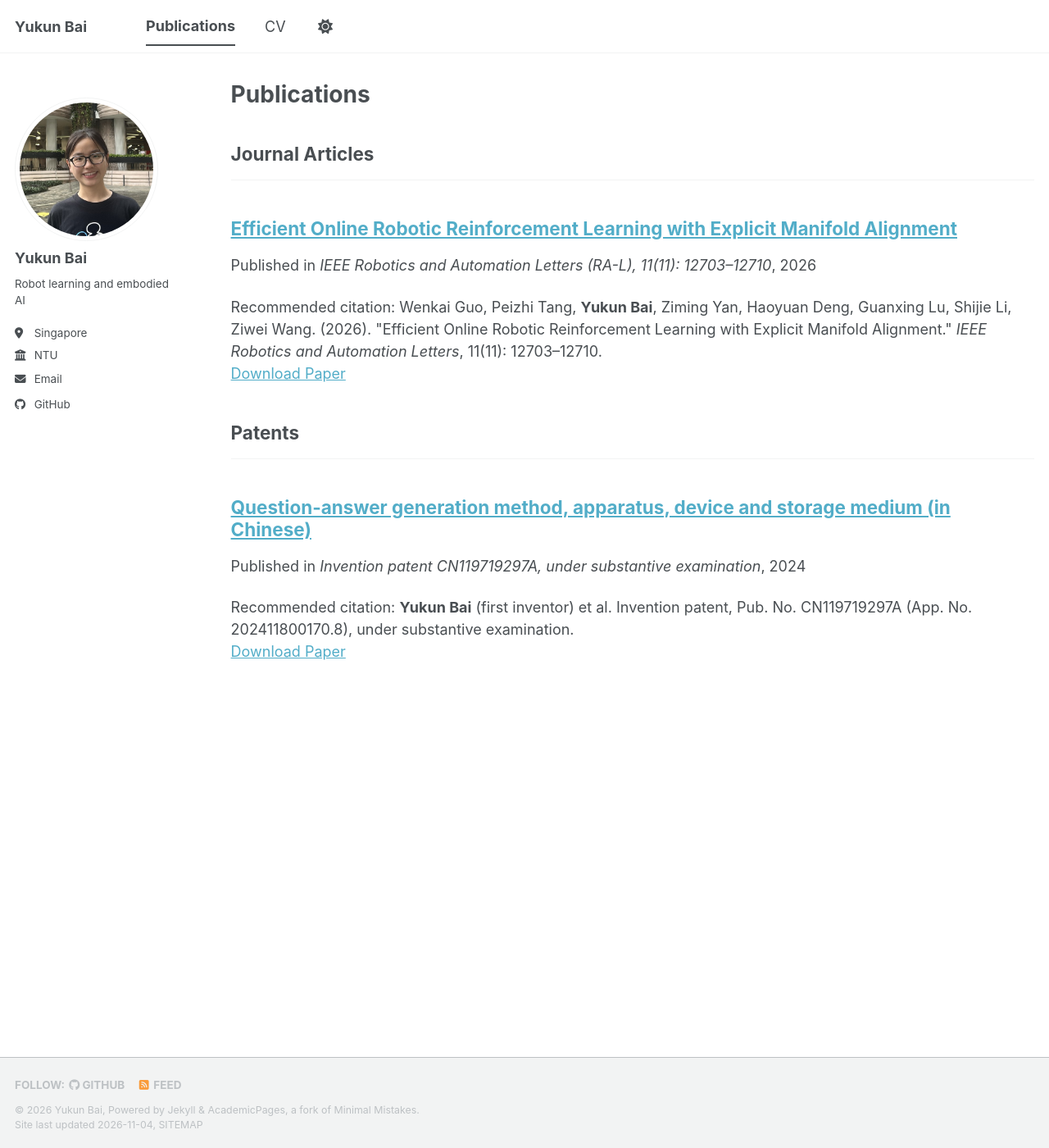
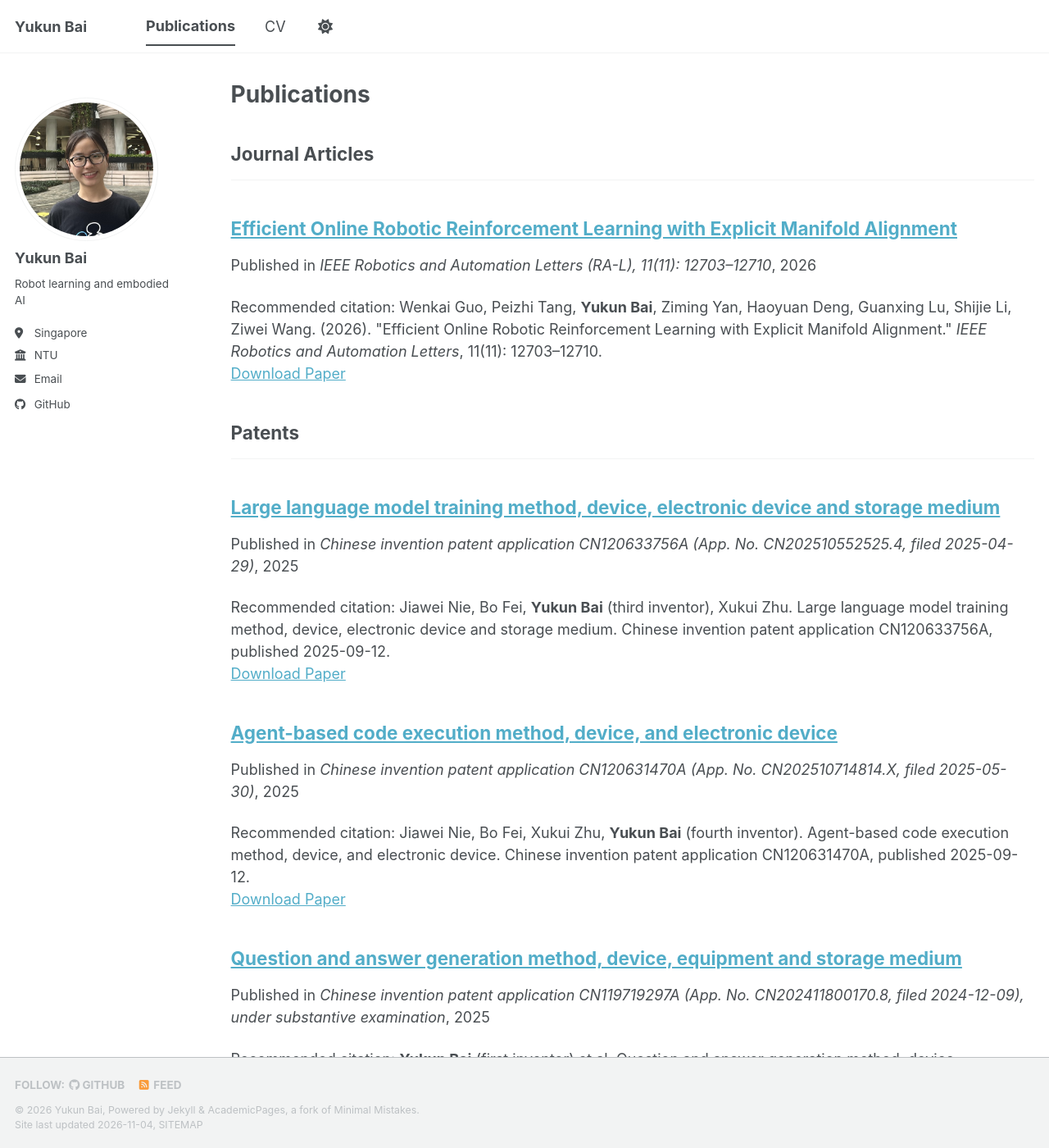
Before and after one commit to yukun-bai/yukun-bai.github.io, a Jekyll site: the page built from _pages/publications.html, in a window 1280 px wide and 1400 px high. Shown: the whole window at 82% size. Built offline with Jekyll 4.4.1, drawn with Linux system fonts in a browser that asks for light colours; a style sheet for code colours, icons or effects is not loaded.

Commit message:
List three patents with English titles
Co-Authored-By: Claude Sonnet 5.5 <noreply@anthropic.com>

```diff
--- a/_publications/2024-qa-patent.md
+++ b/_publications/2024-qa-patent.md
@@ -1,10 +1,10 @@
 ---
-title: "Question-answer generation method, apparatus, device and storage medium (in Chinese)"
+title: "Question and answer generation method, device, equipment and storage medium"
 collection: publications
 category: patents
-permalink: /publication/2024-qa-patent
-date: 2024-12-01
-venue: 'Invention patent CN119719297A, under substantive examination'
-paperurl: 'https://patents.google.com/patent/CN119719297A/zh'
-citation: '<b>Yukun Bai</b> (first inventor) et al. Invention patent, Pub. No. CN119719297A (App. No. 202411800170.8), under substantive examination.'
+permalink: /publication/2025-cn119719297a
+date: 2025-03-28
+venue: 'Chinese invention patent application CN119719297A (App. No. CN202411800170.8, filed 2024-12-09), under substantive examination'
+paperurl: 'https://patents.google.com/patent/CN119719297A/en'
+citation: '<b>Yukun Bai</b> (first inventor) et al. Question and answer generation method, device, equipment and storage medium. Chinese invention patent application CN119719297A, published 2025-03-28.'
 ---
--- /dev/null
+++ b/_publications/2025-cn120631470a.md
@@ -0,0 +1,10 @@
+---
+title: "Agent-based code execution method, device, and electronic device"
+collection: publications
+category: patents
+permalink: /publication/2025-cn120631470a
+date: 2025-09-12
+venue: 'Chinese invention patent application CN120631470A (App. No. CN202510714814.X, filed 2025-05-30)'
+paperurl: 'https://patents.google.com/patent/CN120631470A/en'
+citation: 'Jiawei Nie, Bo Fei, Xukui Zhu, <b>Yukun Bai</b> (fourth inventor). Agent-based code execution method, device, and electronic device. Chinese invention patent application CN120631470A, published 2025-09-12.'
+---
--- /dev/null
+++ b/_publications/2025-cn120633756a.md
@@ -0,0 +1,10 @@
+---
+title: "Large language model training method, device, electronic device and storage medium"
+collection: publications
+category: patents
+permalink: /publication/2025-cn120633756a
+date: 2025-09-12
+venue: 'Chinese invention patent application CN120633756A (App. No. CN202510552525.4, filed 2025-04-29)'
+paperurl: 'https://patents.google.com/patent/CN120633756A/en'
+citation: 'Jiawei Nie, Bo Fei, <b>Yukun Bai</b> (third inventor), Xukui Zhu. Large language model training method, device, electronic device and storage medium. Chinese invention patent application CN120633756A, published 2025-09-12.'
+---
```
